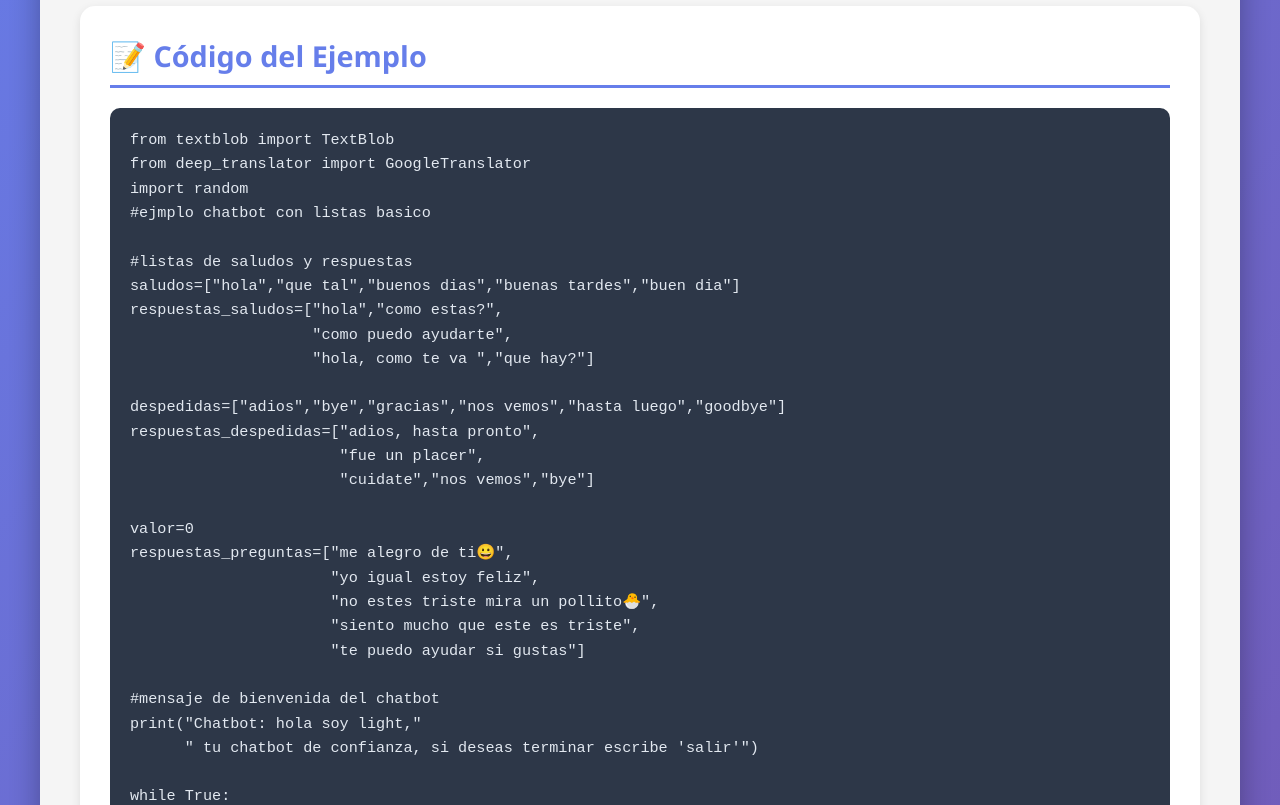
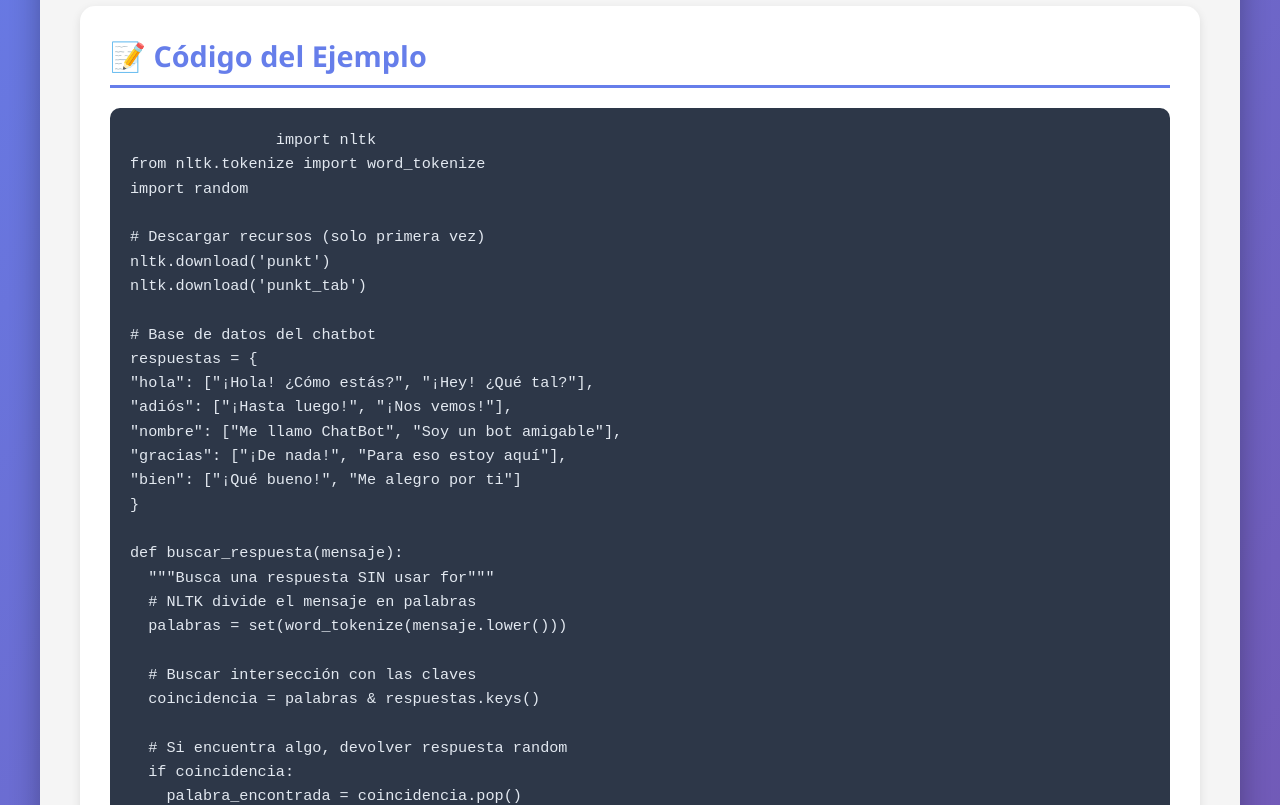
Before and after one commit to leo55-ux/portafolio_LN, a plain HTML site: page chatbot_NLTK.html in a window 1280 px wide. Shown: the part 380-1185 px from the top of the page. Drawn offline with Linux system fonts and the light colour scheme.

Commit message:
Update chatbot_NLTK.html

```diff
--- a/chatbot_NLTK.html
+++ b/chatbot_NLTK.html
@@ -194,58 +194,49 @@
                 <h3>📝 Código del Ejemplo</h3>
                 <div class="code-container">
                     <pre>
-from textblob import TextBlob
-from deep_translator import GoogleTranslator
+                import nltk
+from nltk.tokenize import word_tokenize
 import random
-#ejmplo chatbot con listas basico
 
-#listas de saludos y respuestas
-saludos=["hola","que tal","buenos dias","buenas tardes","buen dia"]
-respuestas_saludos=["hola","como estas?",
-                    "como puedo ayudarte",
-                    "hola, como te va ","que hay?"]
+# Descargar recursos (solo primera vez)
+nltk.download('punkt')
+nltk.download('punkt_tab')
 
-despedidas=["adios","bye","gracias","nos vemos","hasta luego","goodbye"]
-respuestas_despedidas=["adios, hasta pronto",
-                       "fue un placer",
-                       "cuidate","nos vemos","bye"]
+# Base de datos del chatbot
+respuestas = {
+"hola": ["¡Hola! ¿Cómo estás?", "¡Hey! ¿Qué tal?"],
+"adiós": ["¡Hasta luego!", "¡Nos vemos!"],
+"nombre": ["Me llamo ChatBot", "Soy un bot amigable"],
+"gracias": ["¡De nada!", "Para eso estoy aquí"],
+"bien": ["¡Qué bueno!", "Me alegro por ti"]
+}
 
-valor=0
-respuestas_preguntas=["me alegro de ti😀",
-                      "yo igual estoy feliz",
-                      "no estes triste mira un pollito🐣",
-                      "siento mucho que este es triste",
-                      "te puedo ayudar si gustas"]
+def buscar_respuesta(mensaje):
+  """Busca una respuesta SIN usar for"""
+  # NLTK divide el mensaje en palabras
+  palabras = set(word_tokenize(mensaje.lower()))
 
-#mensaje de bienvenida del chatbot
-print("Chatbot: hola soy light,"
-      " tu chatbot de confianza, si deseas terminar escribe 'salir'")
+  # Buscar intersección con las claves
+  coincidencia = palabras & respuestas.keys()
+
+  # Si encuentra algo, devolver respuesta random
+  if coincidencia:
+    palabra_encontrada = coincidencia.pop()
+    return random.choice(respuestas[palabra_encontrada])
+
+  return "No entiendo, ¿puedes decirlo de otra forma?"
+
+# === CHATBOT ===
+print("Chatbot: ¡Hola! Escribe 'salir' para terminar\n")
 
 while True:
-    usuario=input("Tu:").lower().strip()
+  mensaje = input("Tú: ")
 
-    if usuario in saludos:
-        print("Chatbot:",random.choice(respuestas_saludos))
-
-    elif usuario in despedidas:
-        print("Chtbot:",random.choice(respuestas_despedidas))
-
-    elif not( usuario in saludos and usuario in despedidas):
-        traducido = GoogleTranslator(source='es', target='en').translate(usuario)
-        analizar = TextBlob(traducido)
-        sentimientos = analizar.sentiment
-        valor = sentimientos.polarity
-        if valor > 0:
-            print("Chatbot:", random.choice(respuestas_preguntas[:2]))
-
-        elif valor < -0.3:
-            print( "Chatbot:",random.choice(respuestas_preguntas[2:]))
-
-    elif usuario=="salir":
-        print("Chatbot: por que me terminas 😭, hasta pronto👋")
-        break
-    else:
-        print("Chatbot: escibe bien, por cosas como estas te dejan")
+  if mensaje.lower() == "salir":
+    print("Chatbot: ¡Adiós!")
+    break
+  respuesta = buscar_respuesta(mensaje)
+  print("Chatbot:", respuesta, "\n")
                     </pre>
                 </div>
             </div>
@@ -254,16 +245,15 @@ while True:
                 <h3>📚 Glosario de Funciones</h3>
 
                 <div class="glosario-item">
-                    <h4>from deep_translator import GoogleTranslator</h4>
-                    <p>Importa la libreria necesaria para tarducir textos.</p>
-                    <h4>GoogleTranslator(source='es', target='en').translate(frase)</h4>
-                    <p>traduce el texto en el lenguaje especificado.</p>
-                     <h4>TextBlob(texto)</h4>
-                    <p>Prepara la frase para ser analizada.</p>
-                    <h4>analizar.sentiment</h4>
-                    <p>Analiza el sentimiento de la frase o texto.</p>
-                     <h4>sentimientos.polarity</h4>
-                    <p>Te da un valor tipo float y dependiendo del valor significa si la frase es positiva, negativa o neutral.</p>
+                    <h4>from nltk.tokenize import word_tokenize</h4>
+                    <p>Importa la libreria necesaria para tokenizar textos.</p>
+                    <h4>nltk.download('punkt')</h4>
+                    <p> Descargar recursos (solo primera vez)</p>
+                     <h4>palabras = set(word_tokenize(mensaje.lower()))</h4>
+                    <p> NLTK divide el mensaje en palabras</p>
+                    <h4>palabra_encontrada = coincidencia.pop()
+    return random.choice(respuestas[palabra_encontrada])</h4>
+                    <p>Si encuentra algo, devolver respuesta random</p>
                 </div>
             </div>
         </div>
```
